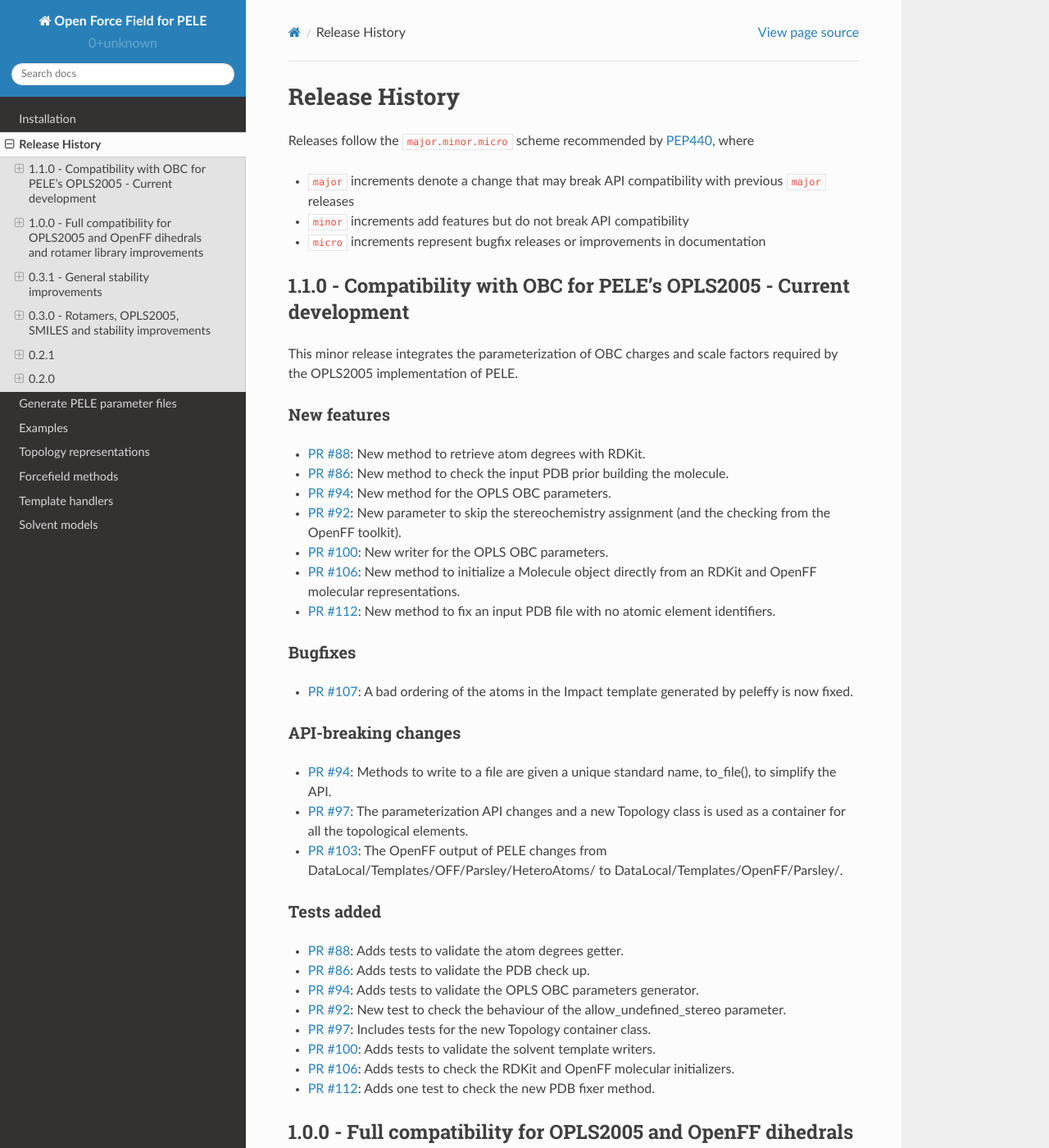
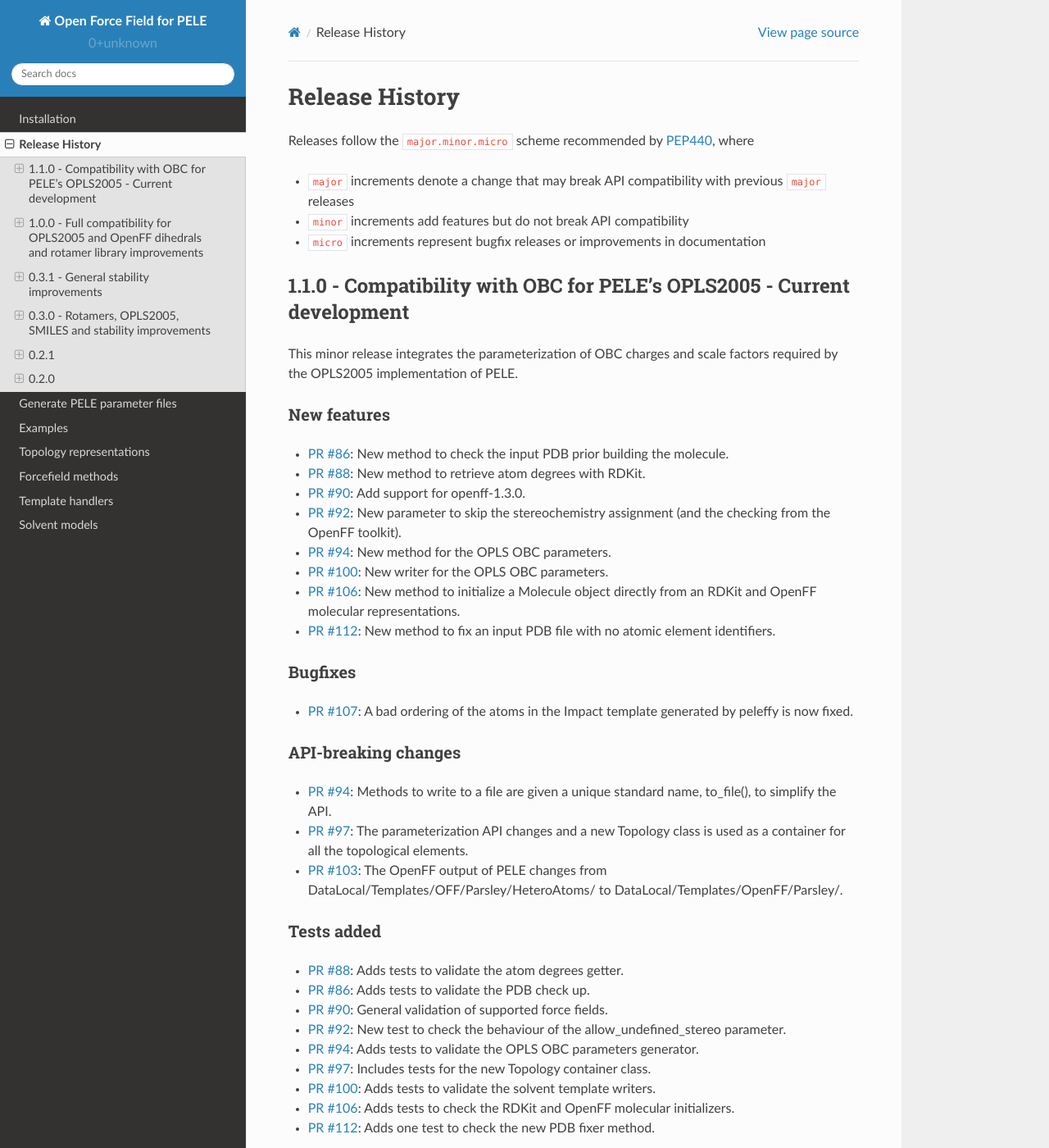
Before and after one commit to martimunicoy/peleffy, a Sphinx documentation site: the page built from docs/releasehistory.rst, in a window 1280 px wide and 1400 px high. Shown: the whole window at 82% size. Built offline with Sphinx 7.4.7 and the Read the Docs theme 2.0.0, drawn with Linux system fonts in a browser that asks for light colours.

Commit message:
Update releasehistory.rst

```diff
--- a/docs/releasehistory.rst
+++ b/docs/releasehistory.rst
@@ -15,10 +15,11 @@ This minor release integrates the parameterization of OBC charges and scale fact
 
 New features
 """"""""""""
+- `PR #86 <https://github.com/martimunicoy/peleffy/pull/86>`_: New method to check the input PDB prior building the molecule.
 - `PR #88 <https://github.com/martimunicoy/peleffy/pull/88>`_: New method to retrieve atom degrees with RDKit.
-- `PR #86 <https://github.com/martimunicoy/peleffy/pull/86>`_: New method to check the input PDB prior building the molecule.
+- `PR #90 <https://github.com/martimunicoy/peleffy/pull/90>`_: Add support for openff-1.3.0.
+- `PR #92 <https://github.com/martimunicoy/peleffy/pull/92>`_: New parameter to skip the stereochemistry assignment (and the checking from the OpenFF toolkit).
 - `PR #94 <https://github.com/martimunicoy/peleffy/pull/94>`_: New method for the OPLS OBC parameters.
-- `PR #92 <https://github.com/martimunicoy/peleffy/pull/92>`_: New parameter to skip the stereochemistry assignment (and the checking from the OpenFF toolkit).
 - `PR #100 <https://github.com/martimunicoy/peleffy/pull/100>`_: New writer for the OPLS OBC parameters.
 - `PR #106 <https://github.com/martimunicoy/peleffy/pull/106>`_: New method to initialize a Molecule object directly from an RDKit and OpenFF molecular representations.
 - `PR #112 <https://github.com/martimunicoy/peleffy/pull/112>`_: New method to fix an input PDB file with no atomic element identifiers.
@@ -37,8 +38,9 @@ Tests added
 """""""""""
 - `PR #88 <https://github.com/martimunicoy/peleffy/pull/88>`_: Adds tests to validate the atom degrees getter.
 - `PR #86 <https://github.com/martimunicoy/peleffy/pull/86>`_: Adds tests to validate the PDB check up.
+- `PR #90 <https://github.com/martimunicoy/peleffy/pull/90>`_: General validation of supported force fields.
+- `PR #92 <https://github.com/martimunicoy/peleffy/pull/92>`_: New test to check the behaviour of the allow_undefined_stereo parameter.
 - `PR #94 <https://github.com/martimunicoy/peleffy/pull/94>`_: Adds tests to validate the OPLS OBC parameters generator.
-- `PR #92 <https://github.com/martimunicoy/peleffy/pull/92>`_: New test to check the behaviour of the allow_undefined_stereo parameter.
 - `PR #97 <https://github.com/martimunicoy/peleffy/pull/97>`_: Includes tests for the new Topology container class.
 - `PR #100 <https://github.com/martimunicoy/peleffy/pull/100>`_: Adds tests to validate the solvent template writers.
 - `PR #106 <https://github.com/martimunicoy/peleffy/pull/106>`_: Adds tests to check the RDKit and OpenFF molecular initializers.
```
